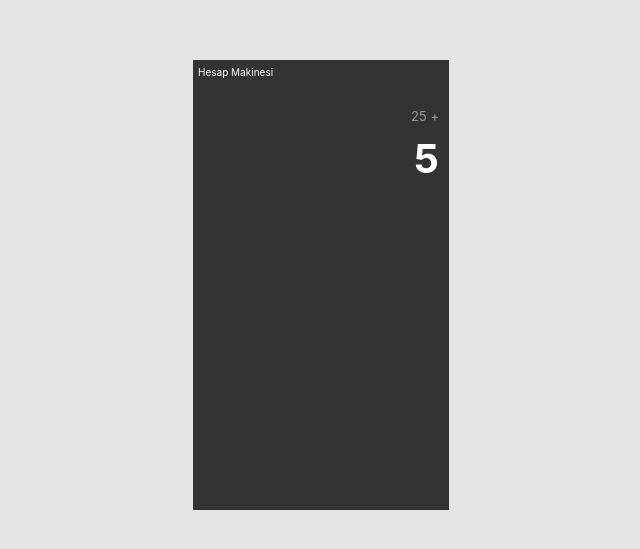
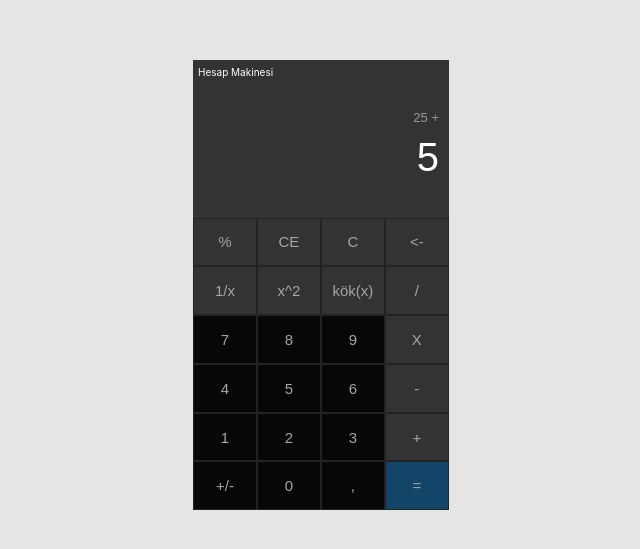
Before and after one commit to 135-Inveon-FullStack-Bootcamp-Classroom/inveon-fullstack-bootcamp, a React (Create React App) app in the folder week-2/calculator/win-calculator/: page / in a window 1280 px wide. Shown: the part 115-664 px from the top of the page, without its empty margins (319-959 px from the left). Built offline with nearby package versions, Linux system fonts and the light colour scheme.

Commit message:
key button functionality

```diff
--- /dev/null
+++ b/week-2/calculator/win-calculator/src/Components/KeyButton.js
@@ -0,0 +1,57 @@
+import { useState } from "react";
+
+const styles = {
+  keyContainer: {
+    width: "24.2%",
+    height: "16%",
+    border: "1px solid #232323",
+    display: "flex",
+    justifyContent: "center",
+    alignItems: "center",
+  },
+  keyText: {
+    color: "#a5a5a5",
+    fontFamily: "arial",
+    fontSize: 15,
+  },
+};
+
+const getHoveredStyle = (isBlue) => {
+  let hoveredStyle = { cursor: "pointer", backgroundColor: "#999" };
+  if (isBlue) hoveredStyle = { ...hoveredStyle, backgroundColor: "#24567a" };
+
+  return hoveredStyle;
+};
+
+const getHoveredKeyTextStyle = (hovered) => {
+  if (hovered) return { color: "black" };
+};
+
+const KeyButton = ({ label, isBlue, isNumber }) => {
+  const [hovered, setHovered] = useState(false);
+
+  const isBlueStyle = isBlue ? { backgroundColor: "#134569" } : {};
+  const isNumberStyle = isNumber ? { backgroundColor: "#070707" } : {};
+  const isHoveredStyle = hovered ? getHoveredStyle(isBlue) : {};
+
+  return (
+    <div
+      style={{
+        ...styles.keyContainer,
+        ...isBlueStyle,
+        ...isNumberStyle,
+        ...isHoveredStyle,
+      }}
+      onMouseEnter={() => setHovered(true)}
+      onMouseLeave={() => setHovered(false)}
+    >
+      <span style={{
+          ...styles.keyText,
+          ...getHoveredKeyTextStyle(hovered) }}>
+        {label}
+      </span>
+    </div>
+  );
+};
+
+export default KeyButton;
--- a/week-2/calculator/win-calculator/src/Components/KeysSection.js
+++ b/week-2/calculator/win-calculator/src/Components/KeysSection.js
@@ -1,13 +1,48 @@
+import KeyButton from "./KeyButton";
+
 const styles = {
   container: {
     width: "100%",
     height: "65%",
     display: "flex",
+    flexWrap: "wrap",
   },
 };
 
 const KeysSection = () => {
-  return <div style={styles.container}></div>;
+  return (
+    <div style={styles.container}>
+      <KeyButton label="%" />
+      <KeyButton label="CE" />
+      <KeyButton label="C" />
+      <KeyButton label="<-" />
+
+      <KeyButton label="1/x" />
+      <KeyButton label="x^2" />
+      <KeyButton label="kök(x)" />
+      <KeyButton label="/" />
+
+      <KeyButton label="7" isNumber />
+      <KeyButton label="8" isNumber />
+      <KeyButton label="9" isNumber />
+      <KeyButton label="X" />
+
+      <KeyButton label="4" isNumber />
+      <KeyButton label="5" isNumber />
+      <KeyButton label="6" isNumber />
+      <KeyButton label="-" />
+
+      <KeyButton label="1" isNumber />
+      <KeyButton label="2" isNumber />
+      <KeyButton label="3" isNumber />
+      <KeyButton label="+" />
+
+      <KeyButton label="+/-" isNumber />
+      <KeyButton label="0" isNumber />
+      <KeyButton label="," isNumber />
+      <KeyButton label="=" isBlue />
+    </div>
+  );
 };
 
 export default KeysSection;
--- a/week-2/calculator/win-calculator/src/Components/ScreenSection.js
+++ b/week-2/calculator/win-calculator/src/Components/ScreenSection.js
@@ -6,12 +6,12 @@ const styles = {
     justifyContent: "center",
     flexDirection: "column",
     alignItems: "flex-end",
+    fontFamily: "arial",
   },
   mainText: {
     color: "#fff",
     fontSize: 40,
     padding: 10,
-    fontWeight: "bold",
   },
   caption: {
     color: "#999",
```
